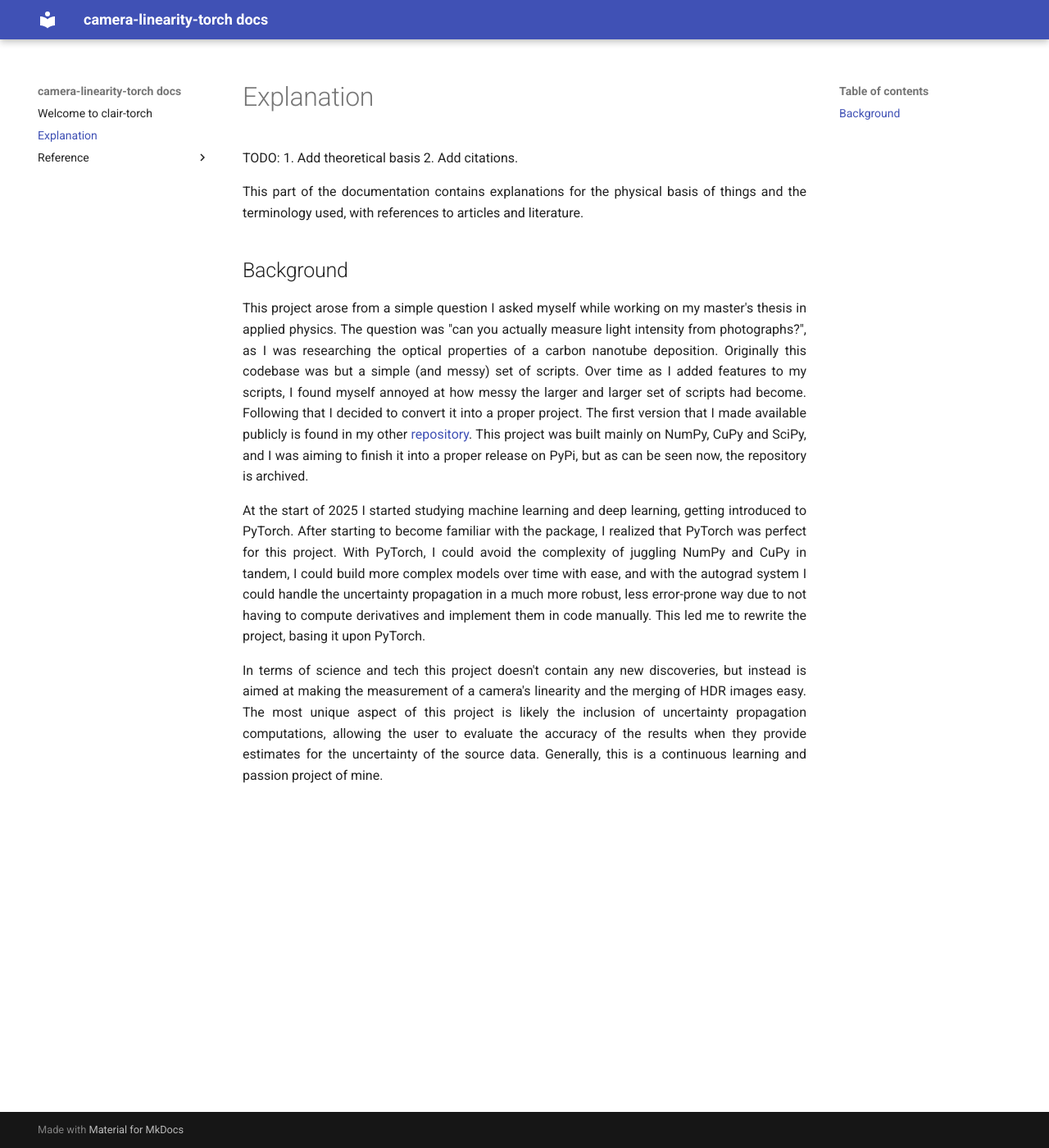
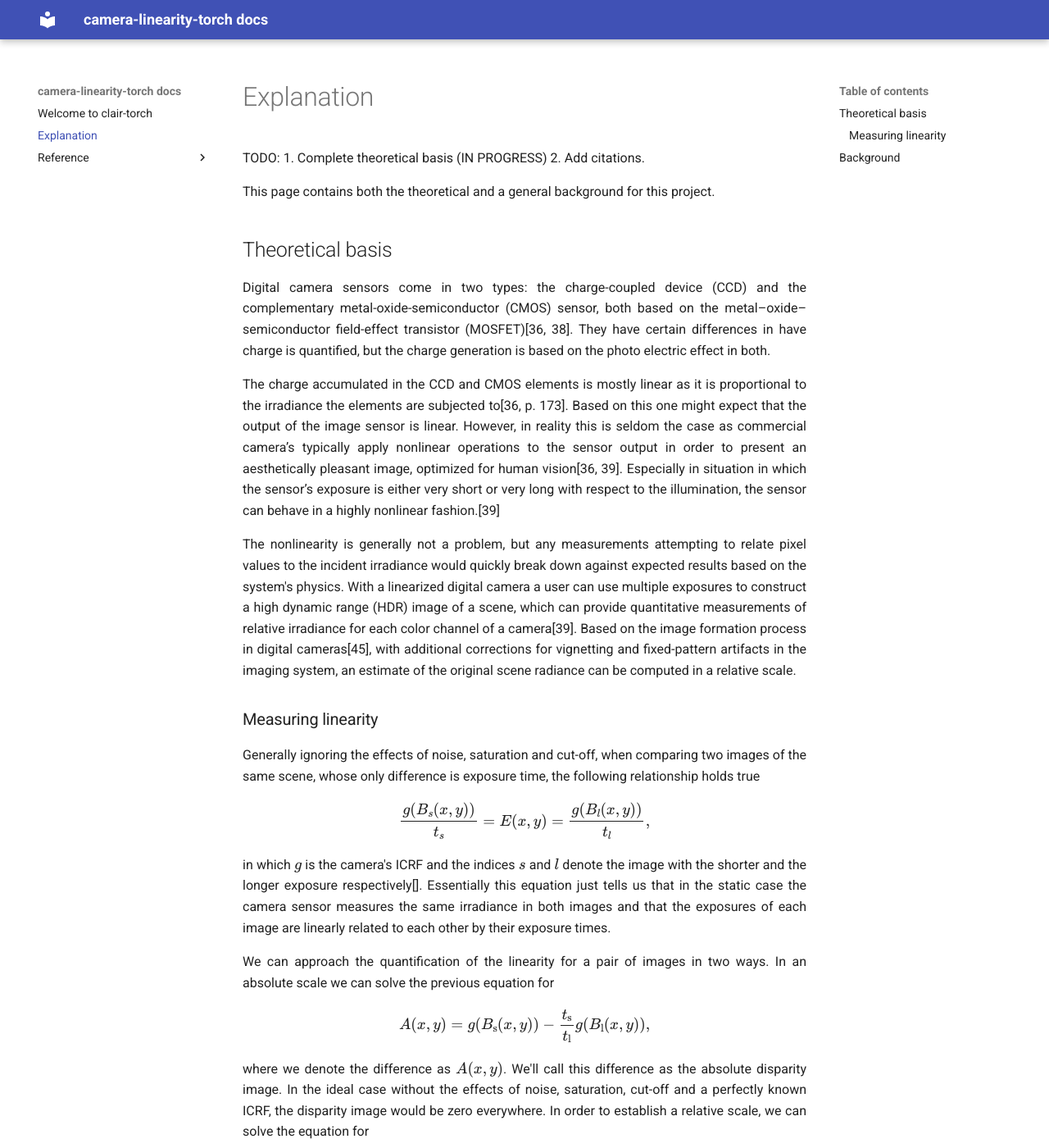
Before and after one commit to samivout/clair-torch, an MkDocs documentation site: the page built from docs/explanation.md, in a window 1280 px wide and 1400 px high. Shown: the whole window at 82% size. Built offline with MkDocs 1.6.1 and Material for MkDocs 9.7.7, drawn with Linux system fonts in a browser that asks for light colours; formulas are drawn with MathJax 3; some of the changed text lies outside the part shown.

Commit message:
Add text to theoretical background.

```diff
--- a/docs/explanation.md
+++ b/docs/explanation.md
@@ -1,11 +1,62 @@
 # Explanation
 
 TODO:
-1. Add theoretical basis
+1. Complete theoretical basis (IN PROGRESS)
 2. Add citations.
 
-This part of the documentation contains explanations for the physical basis of things and the terminology used, with
-references to articles and literature.
+This page contains both the theoretical and a general background for this project.
+
+## Theoretical basis
+
+Digital camera sensors come in two types: the charge-coupled device (CCD) and the complementary metal-oxide-semiconductor
+(CMOS) sensor, both based on the metal–oxide–semiconductor field-effect transistor (MOSFET)[36, 38]. They have certain
+differences in have charge is quantified, but the charge generation is based on the photo electric effect in both.
+
+The charge accumulated in the CCD and CMOS elements is mostly linear as it is proportional to the irradiance the elements
+are subjected to[36, p. 173]. Based on this one might expect that the output of the image sensor is linear. However, in
+reality this is seldom the case as commercial camera’s typically apply nonlinear operations to the sensor output in order
+to present an aesthetically pleasant image, optimized for human vision[36, 39]. Especially in situation in which the
+sensor’s exposure is either very short or very long with respect to the illumination, the sensor can behave in a highly
+nonlinear fashion.[39]
+
+The nonlinearity is generally not a problem, but any measurements attempting to relate pixel values to the incident
+irradiance would quickly break down against expected results based on the system's physics. With a linearized digital
+camera a user can use multiple exposures to construct a high dynamic range (HDR) image of a scene, which can provide
+quantitative measurements of relative irradiance for each color channel of a camera[39]. Based on the image formation
+process in digital cameras[45], with additional corrections for vignetting and fixed-pattern artifacts in the imaging
+system, an estimate of the original scene radiance can be computed in a relative scale.
+
+### Measuring linearity
+Generally ignoring the effects of noise, saturation and cut-off, when comparing two images of the same scene, whose only
+difference is exposure time, the following relationship holds true
+
+$$\frac{g(B_s(x,y))}{t_s} = E(x,y) = \frac{g(B_l(x,y))}{t_l},$$
+
+in which \(g\) is the camera's ICRF and the indices \(s\) and \(l\) denote the image with the shorter and the longer exposure
+respectively[]. Essentially this equation just tells us that in the static case the camera sensor measures the same
+irradiance in both images and that the exposures of each image are linearly related to each other by their exposure times.
+
+We can approach the quantification of the linearity for a pair of images in two ways. In an absolute scale we can solve
+the previous equation for
+
+$$A(x,y) =  g(B_{\text{s}}(x,y)) - \frac{t_{\text{s}}}{t_{\text{l}}} g(B_{\text{l}}(x,y)),$$
+
+where we denote the difference as \(A(x,y)\). We'll call this difference as the absolute disparity image. In the ideal
+case without the effects of noise, saturation, cut-off and a perfectly known ICRF, the disparity image would be zero
+everywhere. In order to establish a relative scale, we can solve the equation for
+
+$$R(x,y) =  \frac{g(B_{\text{s}}(x,y)) - r g(B_{\text{l}}(x,y))}{r g(B_{\text{l}}(x,y))},$$
+
+in which we define \(r = t_s/t_l\) and denote by \(R(x,y)\) a relative disparity image.
+
+Utilizing the disparity images we propose the following simple metric for measuring the linearity of an imaging system.
+We'll calculate the spatial mean and sample standard deviation for \(R(x,y)\), yielding us a value
+\(\overline{R} \pm \sigma_{\overline{R}}\). Then for a set of images we'll calculate this value for all unique pairs in the
+set to plot the data with \(\overline{R}\) on the y-axis and the exposure time ratio \(t_{\text{s}}/t_{\text{l}}\) on the
+x-axis. An absolute and relative scale examples of such plots for the Olympus SC100 camera are in figure \ref{fig:lin}.
+Some of the images utilized in calculating the data points are shown in figure \ref{fig:exp_series}. The closer to zero
+all the spatial means of the disparity images are, the more accurately the ICRF is known and the less noise there is.
+
 
 ## Background
 
```
Also changed, not shown: docs/index.md (+1 -1 lines).
